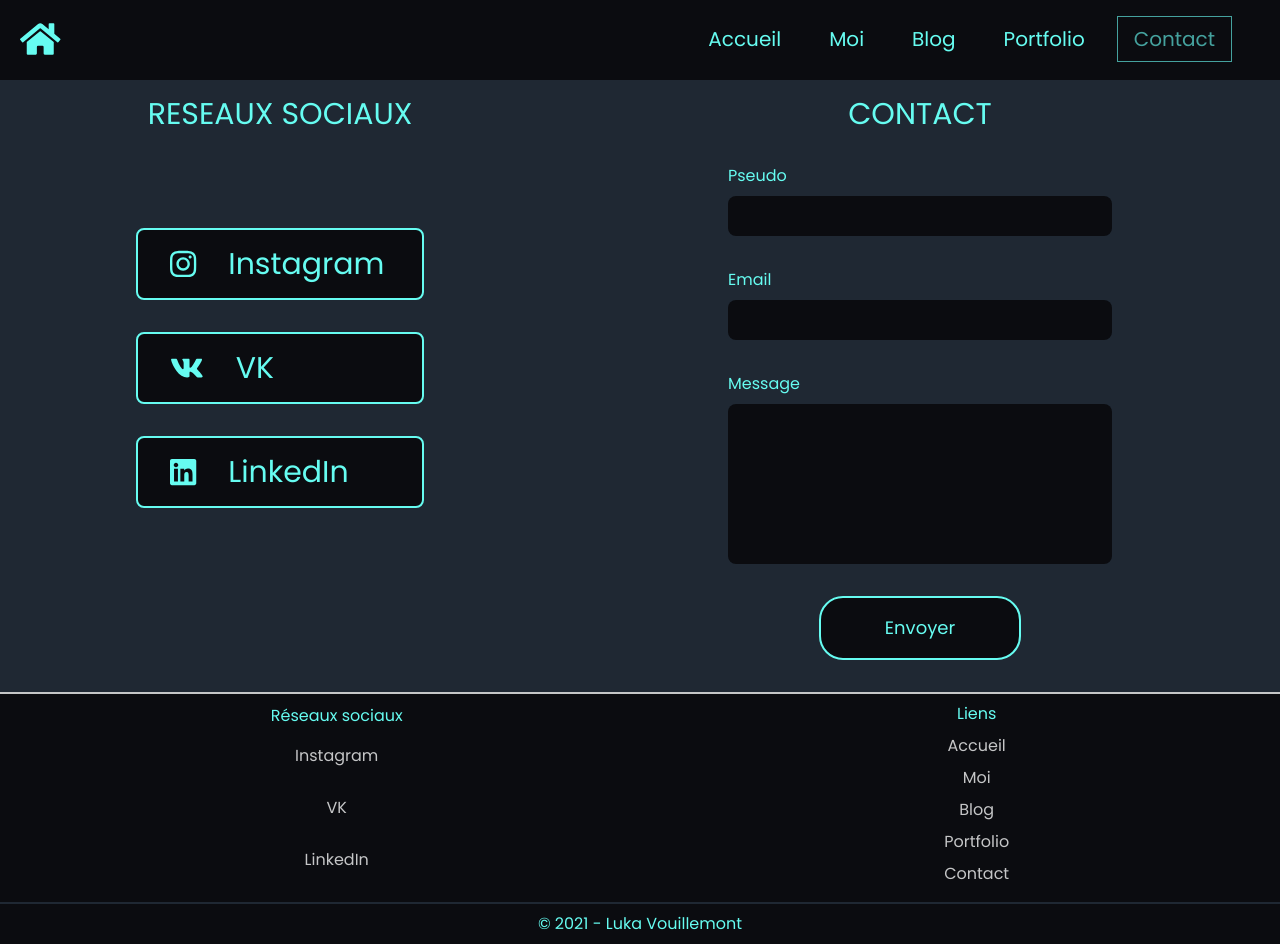
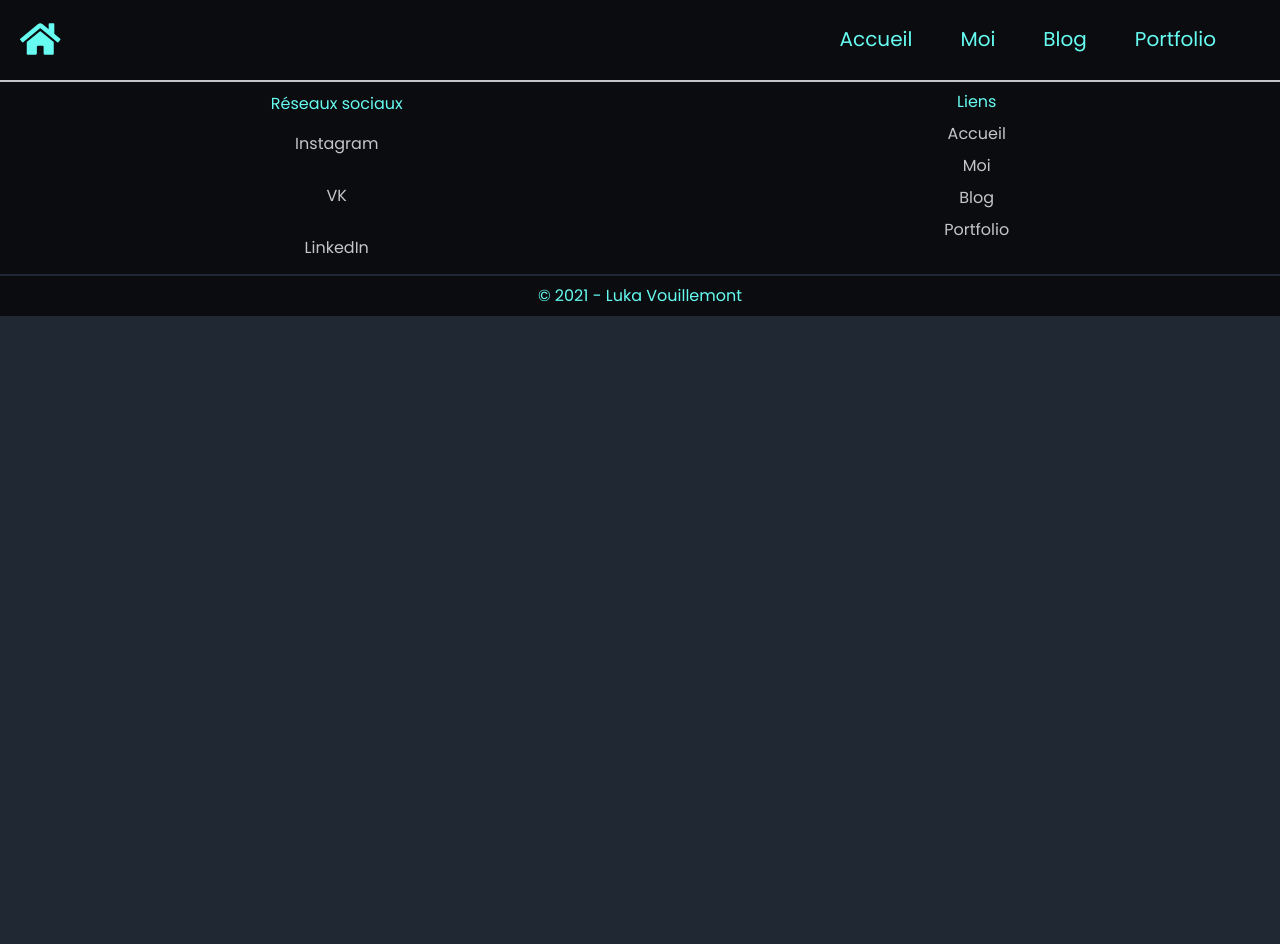
Before and after one commit to pimoux/portfolio, a React (Create React App) app: page /contact in a window 1280 px wide. After the commit the page ends 800 px from the top, so only its background shows below. Built offline with nearby package versions, Linux system fonts and the light colour scheme.

Commit message:
removed contact page

```diff
--- a/src/App.js
+++ b/src/App.js
@@ -2,7 +2,6 @@ import {
     BrowserRouter as Router, Route, Switch, Redirect
 } from "react-router-dom";
 import Home from "./pages/Home";
-import Contact from "./pages/Contact";
 import About from "./pages/About";
 import Portfolio from "./pages/Portfolio";
 import Navbar from "./components/Navbar";
@@ -16,7 +15,6 @@ function App() {
                 <Navbar />
                 <Switch>
                         <Route exact path="/home" component={Home} />
-                        <Route exact path="/contact" component={Contact} />
                         <Route exact path="/about" component={About} />
                         <Route exact path="/portfolio" component={Portfolio} />
                         <Route exact path="/blog" component={Blog} />
--- a/src/components/ContactItem.js
+++ /dev/null
@@ -1,12 +0,0 @@
-import React from 'react'
-
-const ContactItem = ({children, title}) => {
-    return (
-        <div className="px-8 py-4 bg-dark text-turquoise border-2 w-72 border-turquoise flex items-center rounded-lg text-3xl hover:text-turquoise-dark hover:border-turquoise-dark">
-            {children}
-            <p>{title}</p>
-        </div>
-    )
-}
-
-export default ContactItem
--- a/src/pages/Contact.js
+++ /dev/null
@@ -1,109 +0,0 @@
-import { faInstagram, faLinkedin, faVk } from '@fortawesome/free-brands-svg-icons';
-import { faCheck } from '@fortawesome/free-solid-svg-icons';
-import { FontAwesomeIcon } from '@fortawesome/react-fontawesome';
-import React from 'react'
-import { useForm } from 'react-hook-form'
-import ContactItem from '../components/ContactItem';
-import emailjs from 'emailjs-com';
-
-const SERVICE_ID = 'service_y6fmelb';
-const TEMPLATE_ID = 'template_cmqsvz8';
-const USER_ID = 'user_xW5Z3n0beFJdfJpmxhcDq';
-
-const Contact = () => {
-
-    const {register, formState: { errors } ,handleSubmit} = useForm();
-    const onSubmit = () => {
-        emailjs.sendForm(SERVICE_ID, TEMPLATE_ID, document.querySelector('#contact-form'), USER_ID)
-        .then(() => {
-            document.querySelector('.success').classList.remove('hidden');
-            clearValues();
-            window.setTimeout(() => {
-                document.querySelector('.success').classList.add('hidden');
-            }, 15000);
-        })
-        .catch(() => {
-            document.querySelector('.error').classList.remove('hidden');
-            clearValues();
-            window.setTimeout(() => {
-                document.querySelector('.error').classList.add('hidden');
-            }, 15000);
-        });
-    }
-
-    const clearValues = () => {
-        var contactForm = document.forms.contactForm;
-        contactForm.elements.pseudo.value = '';
-        contactForm.elements.email.value = '';
-        contactForm.elements.message.value = '';
-    }
-
-    const contactItems = [
-        {
-            title: 'Instagram',
-            href: 'https://www.instagram.com/luka.vmt/',
-            icon: faInstagram
-        },
-        {
-            title: 'VK',
-            href: 'https://vk.com/pimoux',
-            icon: faVk
-        },
-        {
-            title: 'LinkedIn',
-            href: 'https://www.linkedin.com/in/luka-vouillemont-6051761b8/',
-            icon: faLinkedin
-        }
-    ]
-
-    return (
-        <div className='flex flex-col md:flex-row justify-around'>
-            <div className="flex flex-col items-center">
-                <h1 className="mainTitle">RESEAUX SOCIAUX</h1>
-                <div className='flex justify-center items-center w-72 flex-col md:w-full md:mt-20 mt-8'>
-                    {contactItems.map((contact, index) => {
-                    return (
-                        <a href={contact.href} className="mb-8 h-auto no-underline" target="_blank" rel="noreferrer" key={index}>
-                            <ContactItem title={contact.title}>
-                                <FontAwesomeIcon icon={contact.icon} className="mr-8"/>
-                            </ContactItem>
-                        </a>
-                            );
-                        })
-                    }
-                </div>
-            </div>
-            <div className="flex flex-col items-center">
-                <h1 className='mainTitle'>CONTACT</h1>
-                <div className="hidden success bg-teal-100 border-t-4 border-teal-500 rounded-b text-teal-900 px-4 py-3 shadow-md" role="alert">
-                    <div className="flex">
-                        <p className="text-sm"><FontAwesomeIcon icon={faCheck} className="mr-1"/> Envoi effectué avec succès.</p>
-                    </div>
-                </div>
-                <div className="hidden error bg-red-100 border border-red-400 text-red-700 px-4 py-3 rounded relative w-4/5" role="alert">
-                    <span className="block sm:inline text-center">Le mail n'a pas pu être envoyé, une erreur est survenue.</span>
-                </div>
-                <form onSubmit={handleSubmit(onSubmit)} id="contact-form" className="flex flex-col justify-center items-center px-8 pb-8" name='contactForm'>
-                    <div className="flex flex-col my-4">
-                        <label htmlFor="pseudo" className="mb-2 text-turquoise">Pseudo</label>
-                        <input id="pseudo" className="outline-none border-none focus:ring-turquoise focus:ring-2 w-72 md:w-96 bg-dark text-turquoise py-2 pl-2 rounded-lg" type='text' {...register('pseudo', {required: "Un pseudonyme est requis"})} />
-                        {errors.pseudo && <p className="alert-danger">{errors.pseudo.message}</p>}
-                    </div>
-                    <div className="flex flex-col my-4">
-                        <label htmlFor="email" className="mb-2 text-turquoise">Email</label>
-                        <input id="email" className="outline-none border-none focus:ring-turquoise focus:ring-2 w-72 md:w-96 bg-dark text-turquoise py-2 pl-2 rounded-lg" type='email' {...register('email', {required: "Une adresse mail est requise"})} />
-                        {errors.email && <p className="alert-danger">{errors.email.message}</p>}
-                    </div>
-                    <div className="flex flex-col my-4">
-                        <label htmlFor="message" className="mb-2 text-turquoise">Message</label>
-                        <textarea id="message" className="h-40 resize-none outline-none focus:ring-turquoise focus:ring-2 w-72 md:w-96 bg-dark text-turquoise py-2 pl-2 rounded-lg" {...register('message', {required: "Un message est requis"})}></textarea>
-                        {errors.message && <p className="alert-danger">{errors.message.message}</p>}
-                    </div>
-                    <input type="submit" className="text-turquoise bg-dark border-2 border-turquoise hover:text-turquoise-dark hover:border-turquoise-dark py-4 px-16 mt-4 rounded-3xl cursor-pointer text-lg" value="Envoyer" />
-                </form>
-            </div>
-        </div>
-    )
-}
-
-export default Contact
--- a/src/utils/links.js
+++ b/src/utils/links.js
@@ -14,10 +14,6 @@ const links = [
     {
         title: 'Portfolio',
         path: '/portfolio'
-    },
-    {
-        title: 'Contact',
-        path: '/contact'
     }
 ]
 
```
